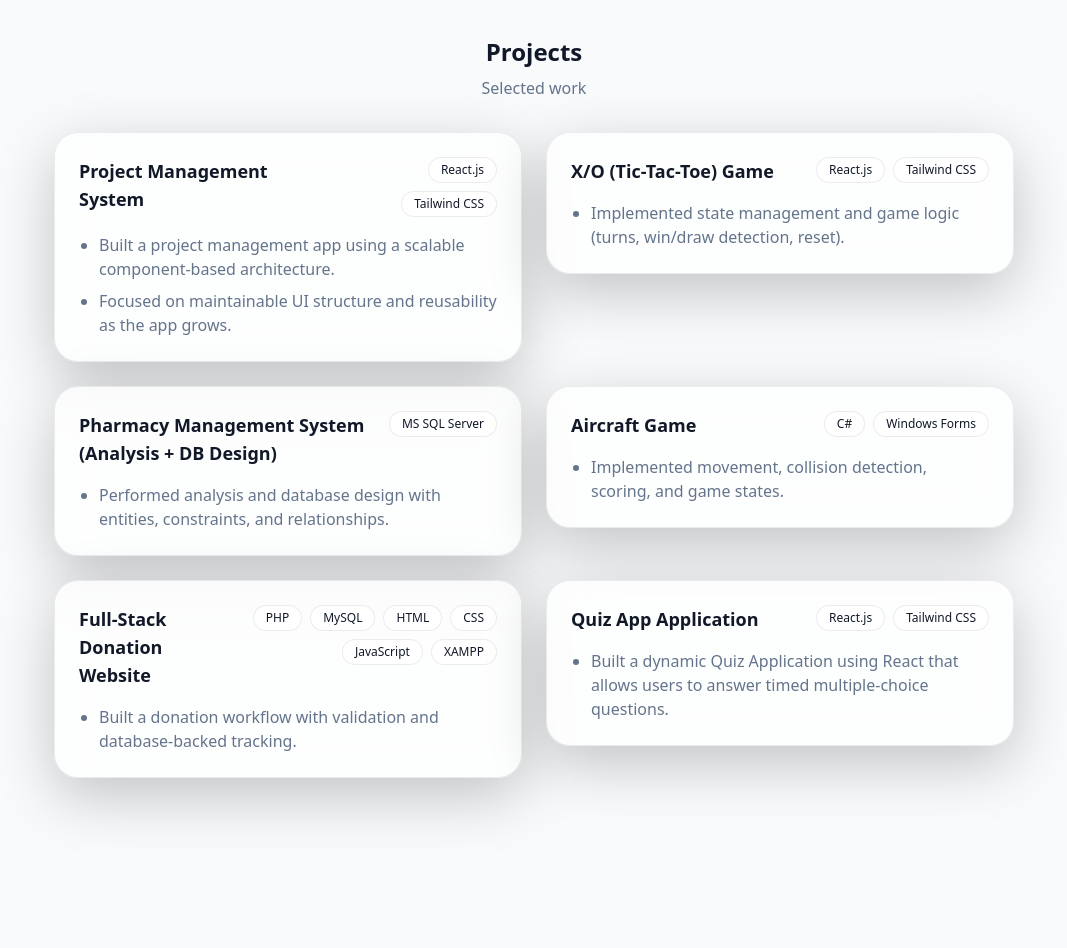
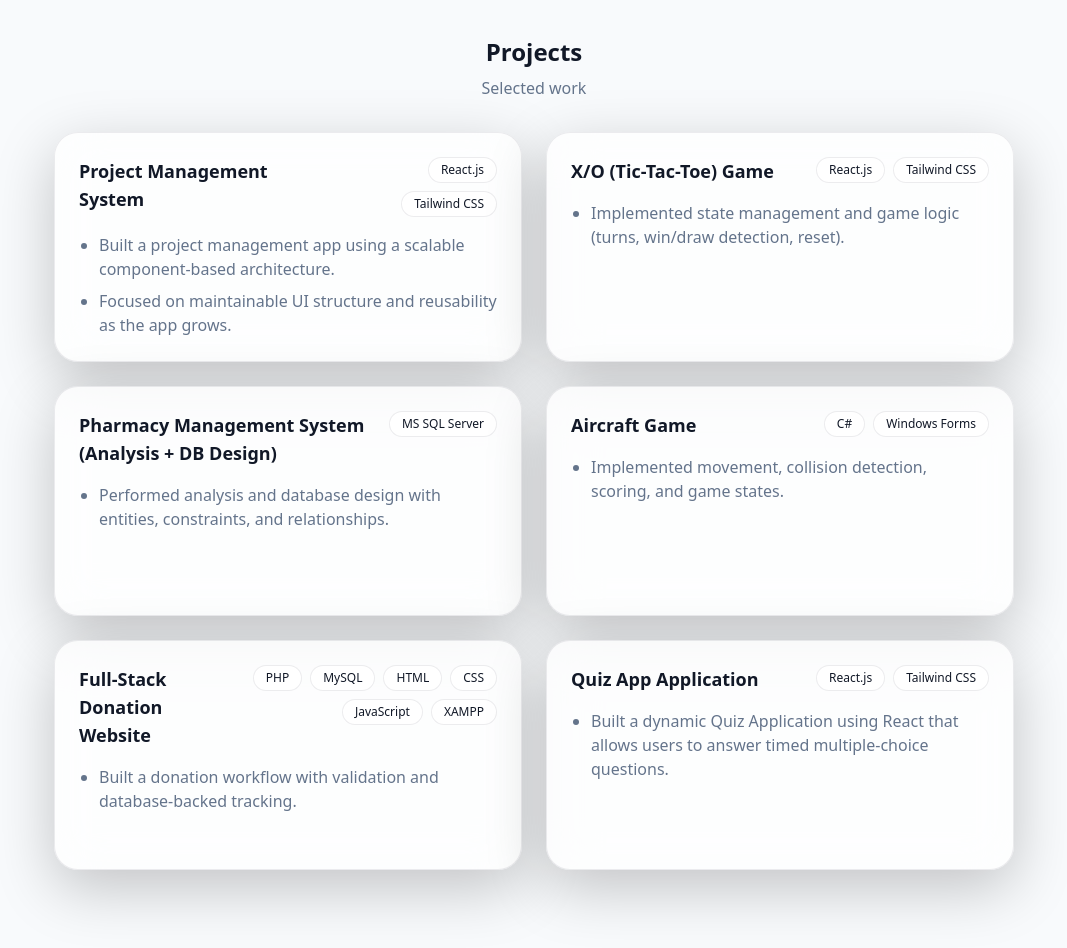
Before and after one commit to SanadHerzalla/My-Portfolio, a React (Vite) app: page / in a window 1280 px wide. Shown: the part 2260-3208 px from the top of the page, without its empty margins (106-1173 px from the left). Built offline with nearby package versions, Linux system fonts and the light colour scheme.

Commit message:
Enhance App component layout by adding auto-rows to the project grid and improving project card styling for better visual consistency. Update DanglingNav to remove unused theme toggle function, streamlining the component.

```diff
--- a/src/App.jsx
+++ b/src/App.jsx
@@ -225,10 +225,10 @@ export default function App() {
                 </p>
               </div>
 
-              <div className="grid gap-6 md:grid-cols-2">
+              <div className="grid gap-6 md:grid-cols-2 auto-rows-fr">
                 {(resumeData.projects || []).map((p) => (
                   <Reveal key={p.name}>
-                    <div className={cardBox} style={cardStyle}>
+                    <div className={`${cardBox} h-full flex flex-col`} style={cardStyle}>
                       <div className="flex items-start justify-between gap-3">
                         <h3 className="text-lg font-semibold">{p.name}</h3>
 
@@ -246,8 +246,8 @@ export default function App() {
                       </div>
 
                       <ul
-                        className="mt-4 list-disc pl-5 space-y-2"
-                        style={mutedStyle}
+                      className="mt-4 list-disc pl-5 space-y-2 flex-1"
+                      style={mutedStyle}
                       >
                         {(p.points || []).map((x, i) => (
                           <li key={i}>{x}</li>
--- a/src/components/DanglingNav.jsx
+++ b/src/components/DanglingNav.jsx
@@ -12,7 +12,6 @@ const links = [
 
 export default function DanglingNav(props) {
   const theme = props?.theme ?? "dark";
-  const toggleTheme = props?.toggleTheme ?? (() => {});
 
   const [open, setOpen] = useState(false);
   const [activeId, setActiveId] = useState("about");
```
